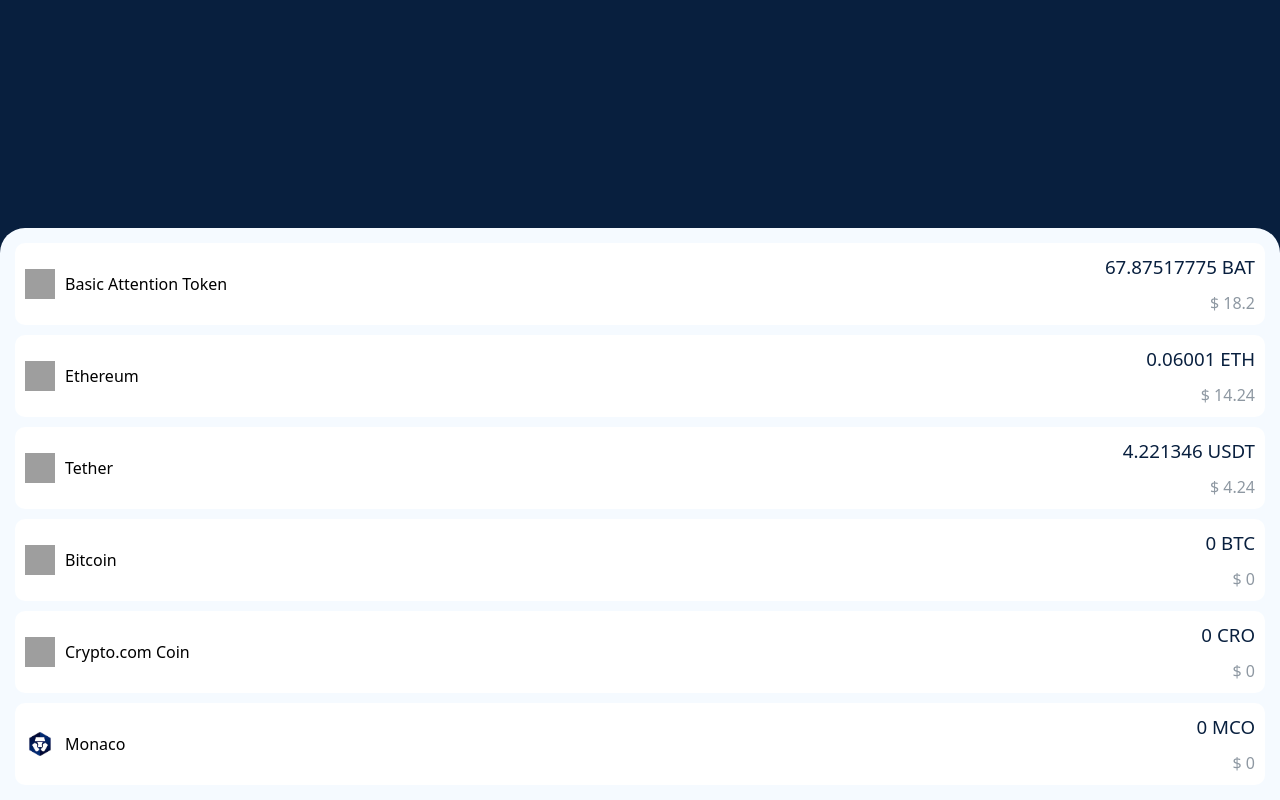
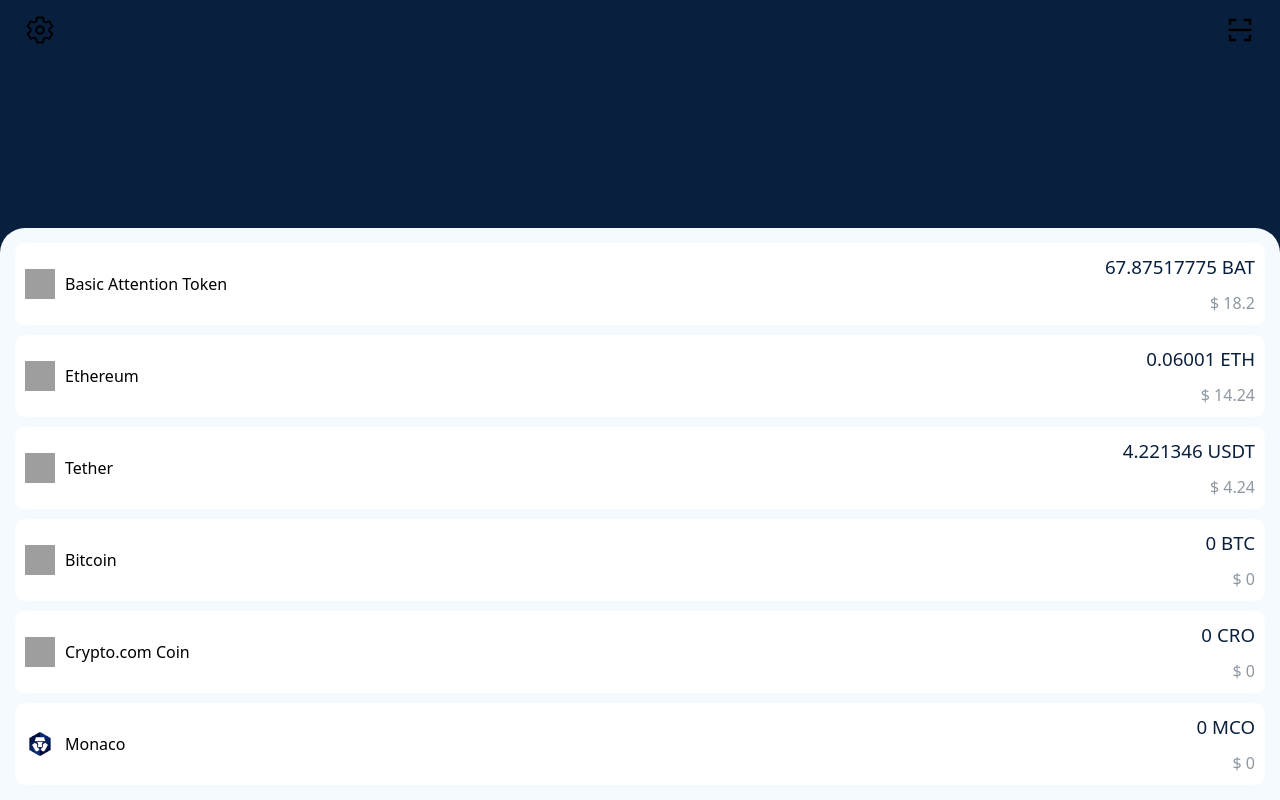
Before and after one commit to RexHung0302/crypto-wallet-test, a React (Vite) app: page / in a window 1280 px wide. Built offline with nearby package versions, Linux system fonts and the light colour scheme; grey boxes are pictures that could not be loaded.

Commit message:
feat: add Header component

```diff
--- /dev/null
+++ b/src/components/Layout/Header/Header.tsx
@@ -0,0 +1,16 @@
+import styles from './header.module.scss';
+import { IoSettingsOutline } from "react-icons/io5";
+import { RiQrScan2Line } from "react-icons/ri";
+
+/**
+ * @description Header component
+ * @returns {JSX.Element}
+ */
+const Header = () => {
+  return <div className={styles.header}>
+    <IoSettingsOutline className={styles.headerIcon}/>
+    <RiQrScan2Line className={styles.headerIcon}/>
+  </div>;
+};
+
+export default Header;
--- /dev/null
+++ b/src/components/Layout/Header/header.module.scss
@@ -0,0 +1,17 @@
+@use '../../../style/_variables.scss' as var;
+
+.header {
+  display: flex;
+  align-items: center;
+  justify-content: space-between;
+  padding: var.$medium-padding var.$large-padding;
+}
+
+.headerIcon {
+  font-size: 30px;
+
+  // Judge if the device is print
+  @media (hover: hover) {
+    cursor: pointer;
+  }
+}
--- a/src/components/WalletList/walletList.module.scss
+++ b/src/components/WalletList/walletList.module.scss
@@ -11,6 +11,7 @@
   padding: var.$medium-padding;
   max-height: 600px;
   overflow-y: auto;
+  color: var.$normal-text-color;
 }
 
 .walletListContainer {
--- a/src/pages/Wallet/Wallet.tsx
+++ b/src/pages/Wallet/Wallet.tsx
@@ -1,3 +1,4 @@
+import Header from "../../components/Layout/Header/Header";
 import WalletList from "../../components/WalletList/WalletList";
 import useWalletController from "./useWalletController";
 import styles from './wallet.module.scss';
@@ -11,6 +12,7 @@
 
   return (
     <div className={styles.wallet}>
+      <Header />
       <WalletList items={walletItems} />
     </div>
   );
--- a/src/pages/Wallet/wallet.module.scss
+++ b/src/pages/Wallet/wallet.module.scss
@@ -4,5 +4,4 @@
   background-color: var.$primary-bg-color;
   width: 100%;
   height: 100%;
-  color: var.$normal-text-color;
 }
```
